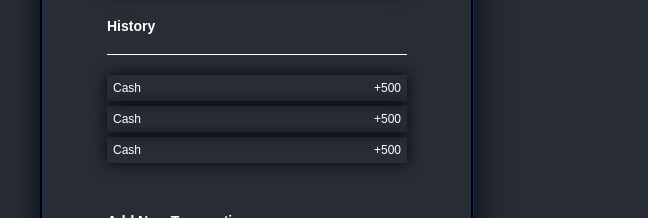
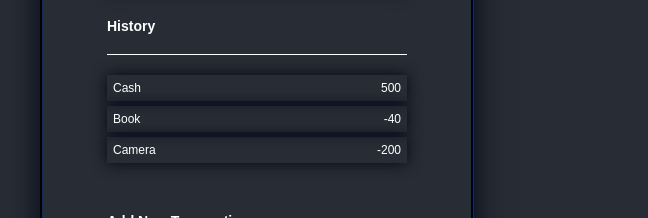
Before and after one commit to madiha-muhammad/Expense_Tracke, a React (Create React App) app: page / in a window 1280 px wide. Shown: the part 297-515 px from the top of the page, without its empty margins (23-671 px from the left). Built offline with nearby package versions, Linux system fonts and the light colour scheme.

Commit message:
Make transaction-list display Dynamic

```diff
--- a/src/UI_Exp.js
+++ b/src/UI_Exp.js
@@ -1,6 +1,11 @@
 import React from 'react';
 
 function UI() {
+    let transactions = [
+        {amount: 500, desc: 'Cash'},
+        {amount: -40, desc: 'Book'},
+        {amount: -200, desc: 'Camera'}
+    ]
     return (
         <div className='container'>
             <div className='app_container wrapper'>
@@ -31,18 +36,14 @@ function UI() {
                     </div>
                     <div className='h_line'></div>
                     <ul className='list_transaction'>
-                        <li>
-                            <span>Cash</span>
-                            <span>+500</span>
-                        </li>
-                        <li>
-                            <span>Cash</span>
-                            <span>+500</span>
-                        </li>
-                        <li>
-                            <span>Cash</span>
-                            <span>+500</span>
-                        </li>
+                        {transactions.map((item, indx) => {
+                            return(
+                                <li>
+                                    <span>{item.desc}</span>
+                                    <span>{item.amount}</span>
+                                </li>
+                            )
+                        })}
                     </ul>
                 </div>
 
```
Also changed, not shown: 1 other file (tests, documents, lock files or other folders).
